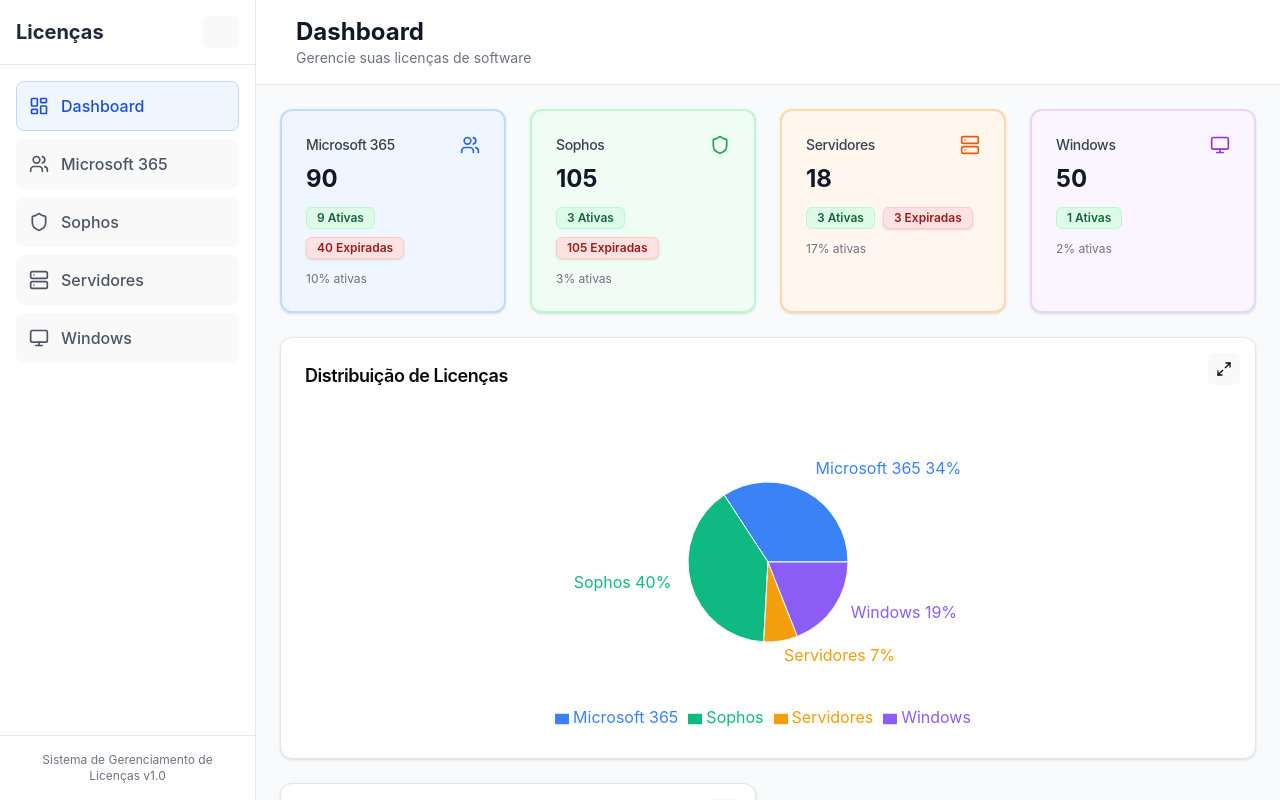
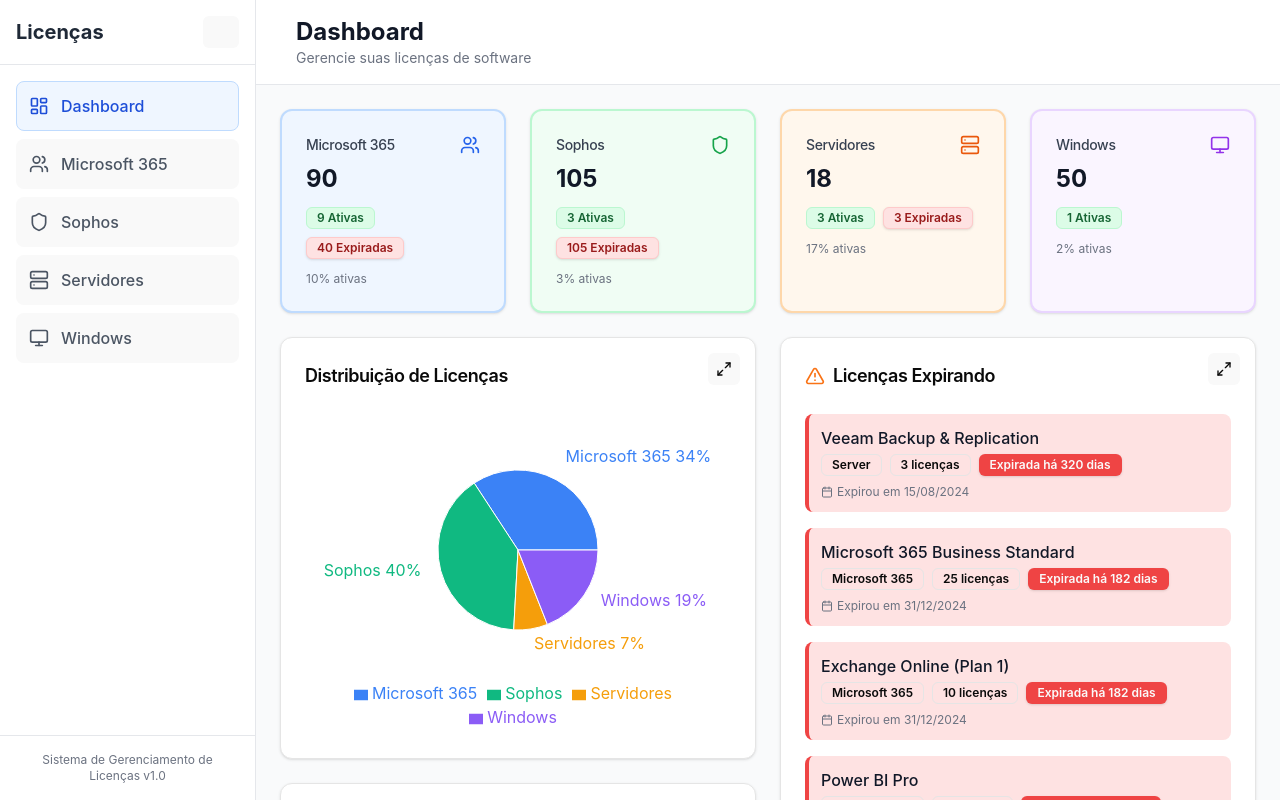
Before and after one commit to ticolordev/licencas, a React (Vite) app: page / in a window 1280 px wide. Built offline with nearby package versions, Linux system fonts and the light colour scheme.

Commit message:
Reorganizar layout do dashboard com grid independente

```diff
--- a/src/components/dashboard/Dashboard.tsx
+++ b/src/components/dashboard/Dashboard.tsx
@@ -12,9 +12,8 @@ export function Dashboard() {
   const stats = getStats();
 
   // Estados para controlar o tamanho das seções
-  const [chartExpanded, setChartExpanded] = useState(false);
-  const [costChartExpanded, setCostChartExpanded] = useState(false);
-  const [expiringExpanded, setExpiringExpanded] = useState(false);
+  const [leftExpanded, setLeftExpanded] = useState(false);
+  const [rightExpanded, setRightExpanded] = useState(false);
 
   return (
     <div className="space-y-6">
@@ -46,53 +45,44 @@ export function Dashboard() {
         />
       </div>
 
-      {/* Layout em 3 seções independentes */}
-      <div className="space-y-6">
-        {/* Seção 1: Distribuição de Licenças */}
+      {/* Layout Principal: 2 colunas independentes */}
+      <div className={`grid gap-6 ${leftExpanded || rightExpanded ? 'grid-cols-1' : 'grid-cols-1 lg:grid-cols-2'}`}>
+
+        {/* Coluna Esquerda: Distribuição + Custos */}
+        <div className={`space-y-6 ${leftExpanded ? 'lg:col-span-2' : ''}`}>
+          {/* Distribuição de Licenças */}
           <div className="relative">
             <div className="absolute top-4 right-4 z-10">
               <Button
                 variant="ghost"
                 size="sm"
-              onClick={() => setChartExpanded(!chartExpanded)}
+                onClick={() => setLeftExpanded(!leftExpanded)}
                 className="h-8 w-8 p-0"
               >
-              {chartExpanded ? <Minimize2 className="h-4 w-4" /> : <Maximize2 className="h-4 w-4" />}
+                {leftExpanded ? <Minimize2 className="h-4 w-4" /> : <Maximize2 className="h-4 w-4" />}
               </Button>
             </div>
             <LicenseChart stats={stats} />
           </div>
 
-        {/* Seção 2: Custos de Licenças - Sempre abaixo da Distribuição */}
-        <div className={`grid gap-6 ${costChartExpanded ? 'grid-cols-1' : 'grid-cols-1 lg:grid-cols-2'}`}>
+          {/* Custos de Licenças */}
+          <div className="relative">
+            <LicenseCostChart />
+          </div>
+        </div>
+
+        {/* Coluna Direita: Licenças Expirando */}
+        {!leftExpanded && (
+          <div className={`${rightExpanded ? 'lg:col-span-2' : ''}`}>
             <div className="relative">
               <div className="absolute top-4 right-4 z-10">
                 <Button
                   variant="ghost"
                   size="sm"
-                onClick={() => setCostChartExpanded(!costChartExpanded)}
+                  onClick={() => setRightExpanded(!rightExpanded)}
                   className="h-8 w-8 p-0"
                 >
-                {costChartExpanded ? <Minimize2 className="h-4 w-4" /> : <Maximize2 className="h-4 w-4" />}
-              </Button>
-            </div>
-            <LicenseCostChart />
-          </div>
-          {!costChartExpanded && <div></div>} {/* Espaço vazio para manter meia largura */}
-        </div>
-
-        {/* Seção 3: Licenças Expirando - Independente das outras */}
-        <div className={`grid gap-6 ${expiringExpanded ? 'grid-cols-1' : 'grid-cols-1 lg:grid-cols-2'}`}>
-          <div></div> {/* Espaço vazio à esquerda quando não expandido */}
-          <div className={`relative ${expiringExpanded ? 'lg:col-span-1' : ''}`}>
-            <div className="absolute top-4 right-4 z-10">
-              <Button
-                variant="ghost"
-                size="sm"
-                onClick={() => setExpiringExpanded(!expiringExpanded)}
-                className="h-8 w-8 p-0"
-              >
-                {expiringExpanded ? <Minimize2 className="h-4 w-4" /> : <Maximize2 className="h-4 w-4" />}
+                  {rightExpanded ? <Minimize2 className="h-4 w-4" /> : <Maximize2 className="h-4 w-4" />}
                 </Button>
               </div>
               <ExpiringLicenses
@@ -102,6 +92,7 @@ export function Dashboard() {
               />
             </div>
           </div>
+        )}
       </div>
     </div>
   );
```
Lines whose indentation alone changed are shown as unchanged.
